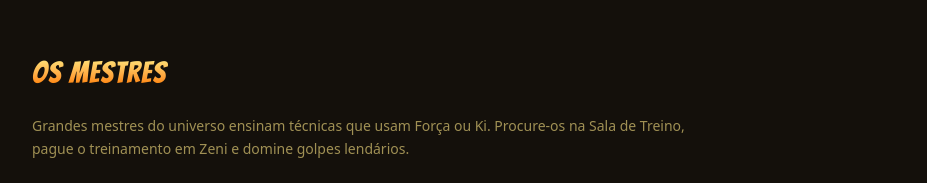
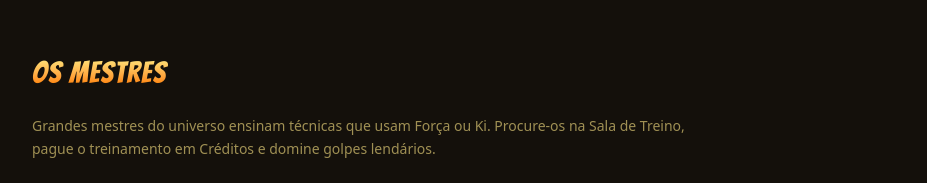
Before and after one commit to kikajima/mysticwarriors, a Next.js app: page /universo in a window 1280 px wide. Shown: the part 1193-1376 px from the top of the page, without its empty margins (176-1103 px from the left). Built offline with nearby package versions, Linux system fonts and the light colour scheme; no server answers.

Commit message:
rebrand stage 6: update public currency labels

```diff
--- a/src/app/universo/page.tsx
+++ b/src/app/universo/page.tsx
@@ -63,7 +63,7 @@ export default function UniversoPage() {
         </h2>
         <p className="text-amber-200/60 text-sm mb-6 max-w-2xl leading-relaxed">
           Grandes mestres do universo ensinam técnicas que usam Força ou Ki. Procure-os na Sala de Treino,
-          pague o treinamento em Zeni e domine golpes lendários.
+          pague o treinamento em Créditos e domine golpes lendários.
         </p>
         <div className="grid grid-cols-1 sm:grid-cols-2 gap-4">
           {TRAINING_MASTERS.map((m) => (
```
